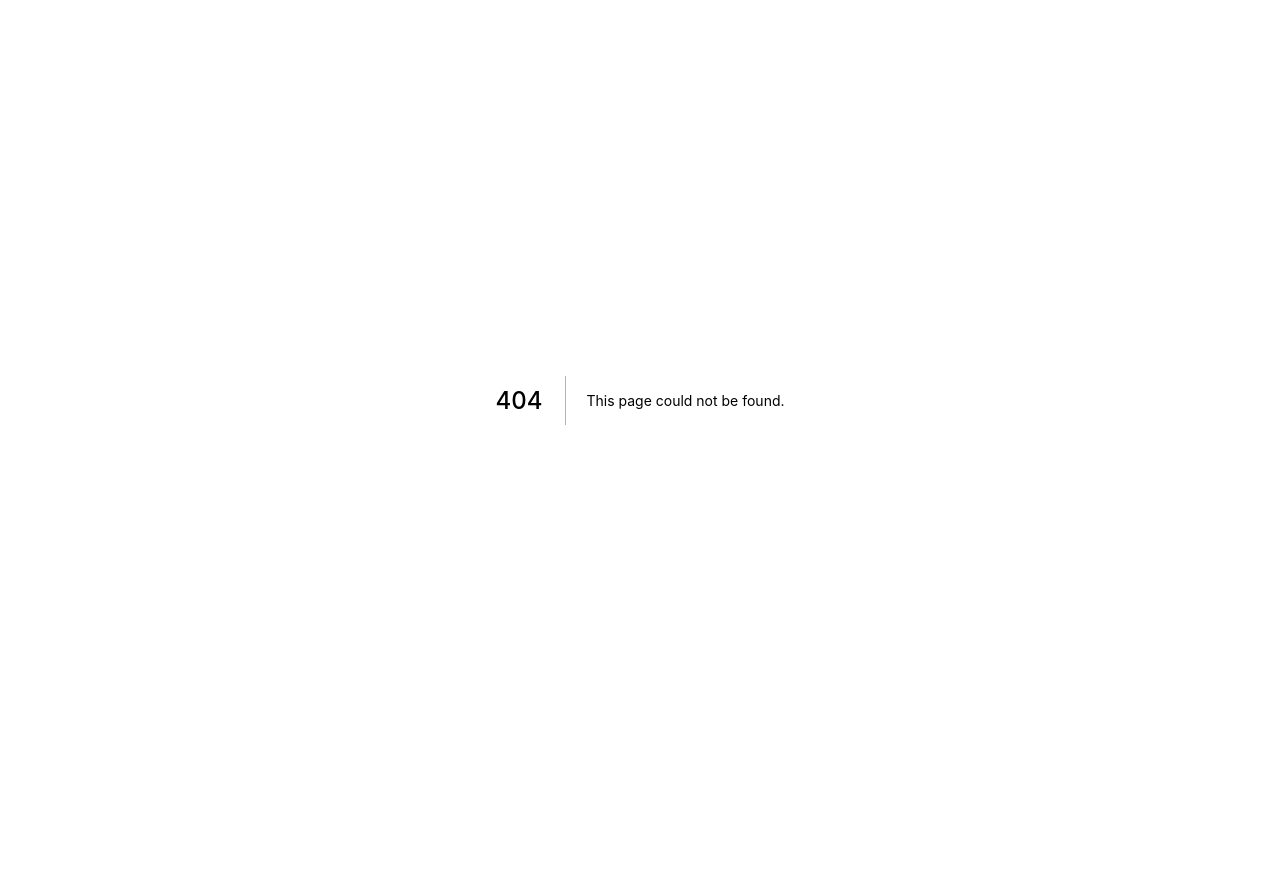
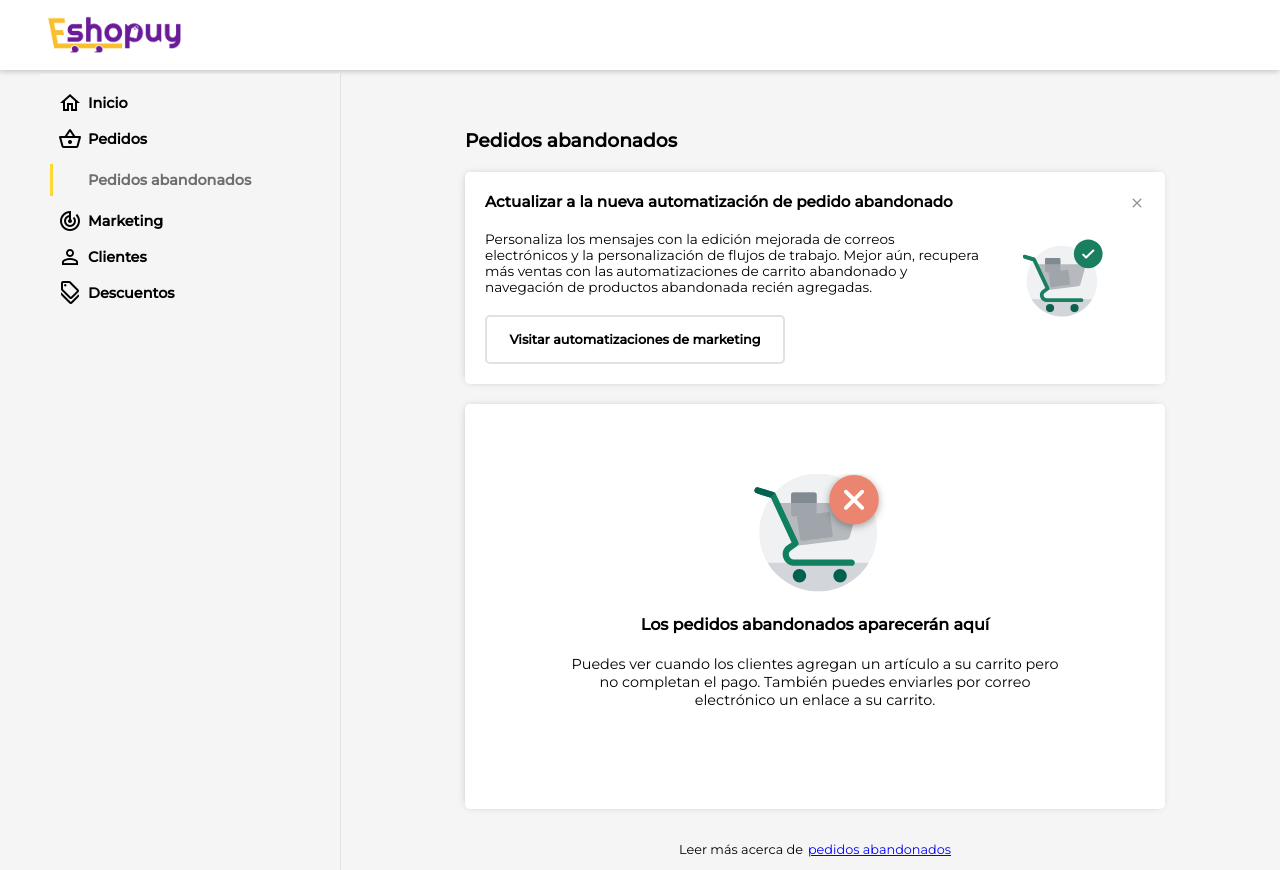
Before and after one commit to facundo3336/account-portal, a Next.js app: page /shop/orders/abandoned-orders in a window 1280 px wide. Before the commit this address had no page. Before the commit the page ends 800 px from the top, so only its background shows below. Built offline with nearby package versions, Linux system fonts and the light colour scheme.

Commit message:
Create abandoned orders page

```diff
--- a/components/Info-Card/Info-Card.tsx
+++ b/components/Info-Card/Info-Card.tsx
@@ -6,7 +6,7 @@ interface Props {
   imageUrl: string;
   title: string;
   description: string;
-  buttons: {
+  buttons?: {
     text: string;
     onClick: () => void;
     color: ButtonColor;
@@ -24,7 +24,8 @@ export const InfoCard = ({ imageUrl, title, description, buttons }: Props) => {
         <h4>{title}</h4>
         <p>{description}</p>
         <div className={styles.infoCardButton}>
-          {buttons.map((button) => {
+          {buttons !== undefined &&
+            buttons.map((button) => {
               return (
                 <Button
                   key={button.text}
--- a/components/Sidebar/Sidebar.tsx
+++ b/components/Sidebar/Sidebar.tsx
@@ -19,7 +19,12 @@ export const Sidebar = ({ isOpen }: Props) => {
           itemName="Inicio"
         />
         <SidebarItem
-          itemOptions={[]}
+          itemOptions={[
+            {
+              name: "Pedidos abandonados",
+              path: "/shop/orders/abandoned-orders",
+            },
+          ]}
           path="/shop/orders"
           icon={"shopping_basket"}
           itemName="Pedidos"
--- /dev/null
+++ b/pages/shop/orders/abandoned-orders/AbandonedOrders.module.scss
@@ -0,0 +1,94 @@
+@import "../../../../styles/colors.scss";
+
+.abandonedOrders {
+  padding-top: 30px;
+
+  h3 {
+    padding: 0 20px;
+  }
+}
+
+.updateSection {
+  position: relative;
+  display: flex;
+  align-items: center;
+  justify-content: space-between;
+
+  span {
+    top: 3px;
+    right: 0;
+    font-size: 1rem;
+    position: absolute;
+    color: map-get($colors, "lightGrey");
+
+    &:hover {
+      color: black;
+      cursor: pointer;
+    }
+  }
+
+  h6 {
+    font-size: 0.95rem;
+    margin: 0 0 20px 0;
+  }
+
+  p {
+    font-size: 0.85rem;
+    margin-bottom: 20px;
+  }
+
+  button {
+    max-width: 300px;
+  }
+}
+
+.readMore {
+  display: flex;
+  justify-content: center;
+  align-items: center;
+  font-size: 0.8rem;
+
+  a {
+    color: blue;
+    text-decoration: underline;
+    margin-left: 5px;
+
+    &:hover {
+      color: map-get($colors, "lightBlue");
+    }
+  }
+}
+
+@media screen and (min-width: 768px) {
+  .updateContent {
+    width: 75%;
+  }
+  .abandonedImg {
+    background-size: 105%;
+    width: 25%;
+    height: 100px;
+    background-position: center center;
+    background-repeat: no-repeat;
+    background-image: url("../../../../public/automations-page/cart-checked.svg");
+  }
+}
+
+@media screen and (min-width: 1024px) {
+  .abandonedOrders {
+    max-width: 700px;
+
+    h3 {
+      padding: 0;
+    }
+  }
+
+  .updateContent {
+    width: 75%;
+  }
+}
+
+@media screen and (min-width: 1340px) {
+  .abandonedOrders {
+    width: 900px;
+  }
+}
--- /dev/null
+++ b/pages/shop/orders/abandoned-orders/index.tsx
@@ -0,0 +1,63 @@
+import { NextPage } from "next";
+import { useState } from "react";
+import { Button, ButtonColor } from "../../../../components/Button/Button";
+import { Card } from "../../../../components/Card/Card";
+import { InfoCard } from "../../../../components/Info-Card/Info-Card";
+import { Layout } from "../../../../components/Layout/Layout";
+import styles from "./AbandonedOrders.module.scss";
+
+const AbandonedOrders: NextPage = () => {
+  const [close, setClose] = useState(true);
+
+  const onClickClose = () => {
+    setClose(false);
+  };
+
+  return (
+    <Layout>
+      <div className={styles.abandonedOrders}>
+        <h3>Pedidos abandonados</h3>
+        {close && (
+          <Card size="info">
+            <div className={styles.updateSection}>
+              <div className={styles.updateContent}>
+                <h6>
+                  Actualizar a la nueva automatización de pedido abandonado
+                </h6>
+                <p>
+                  Personaliza los mensajes con la edición mejorada de correos
+                  electrónicos y la personalización de flujos de trabajo. Mejor
+                  aún, recupera más ventas con las automatizaciones de carrito
+                  abandonado y navegación de productos abandonada recién
+                  agregadas.
+                </p>
+                <Button
+                  textSize="sm"
+                  onClick={() => {}}
+                  color={ButtonColor.Grey}
+                >
+                  Visitar automatizaciones de marketing
+                </Button>
+              </div>
+              <div className={styles.abandonedImg}></div>
+              <span onClick={onClickClose} className="material-icons-outlined">
+                close
+              </span>
+            </div>
+          </Card>
+        )}
+        <InfoCard
+          imageUrl="/automations-page/error-cart.svg"
+          title="Los pedidos abandonados aparecerán aquí"
+          description="Puedes ver cuando los clientes agregan un artículo a su carrito pero no completan el pago. También puedes enviarles por correo electrónico un enlace a su carrito."
+        />
+        <div className={styles.readMore}>
+          <p>Leer más acerca de</p>
+          <a href="#">pedidos abandonados</a>
+        </div>
+      </div>
+    </Layout>
+  );
+};
+
+export default AbandonedOrders;
```
Also changed, not shown: public/automations-page/error-cart.svg (added). Lines whose indentation alone changed are shown as unchanged.
